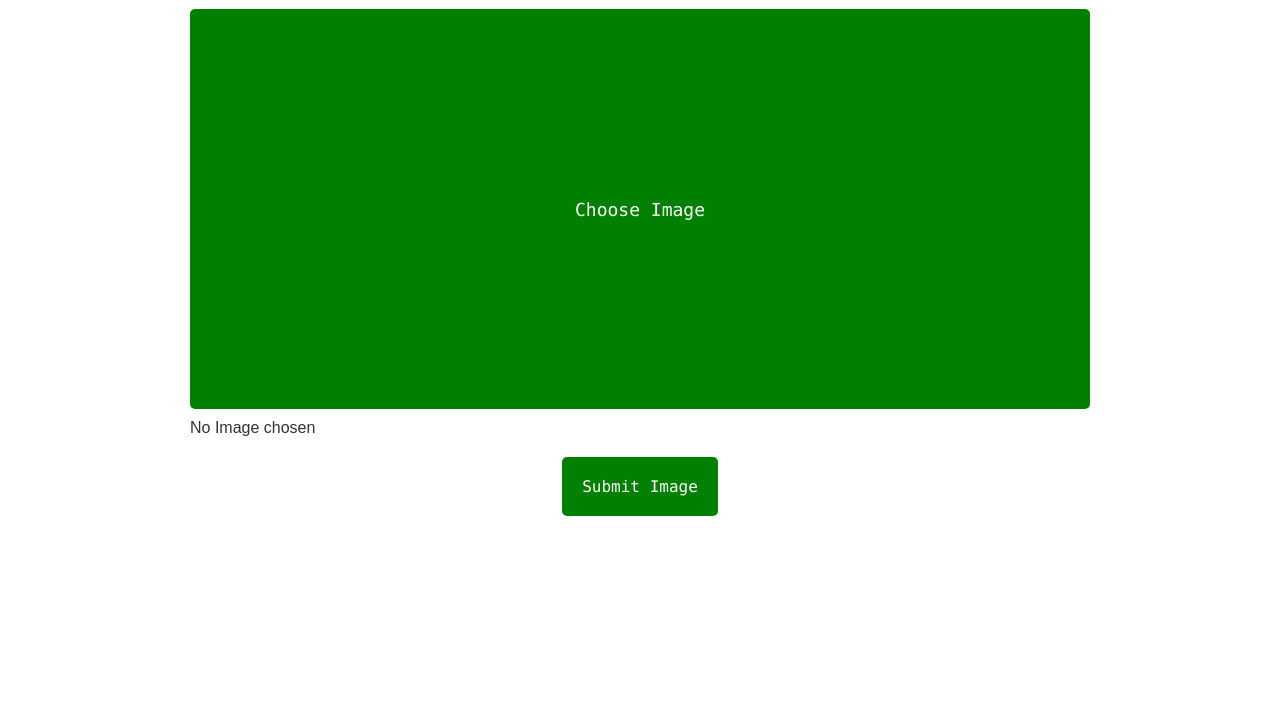
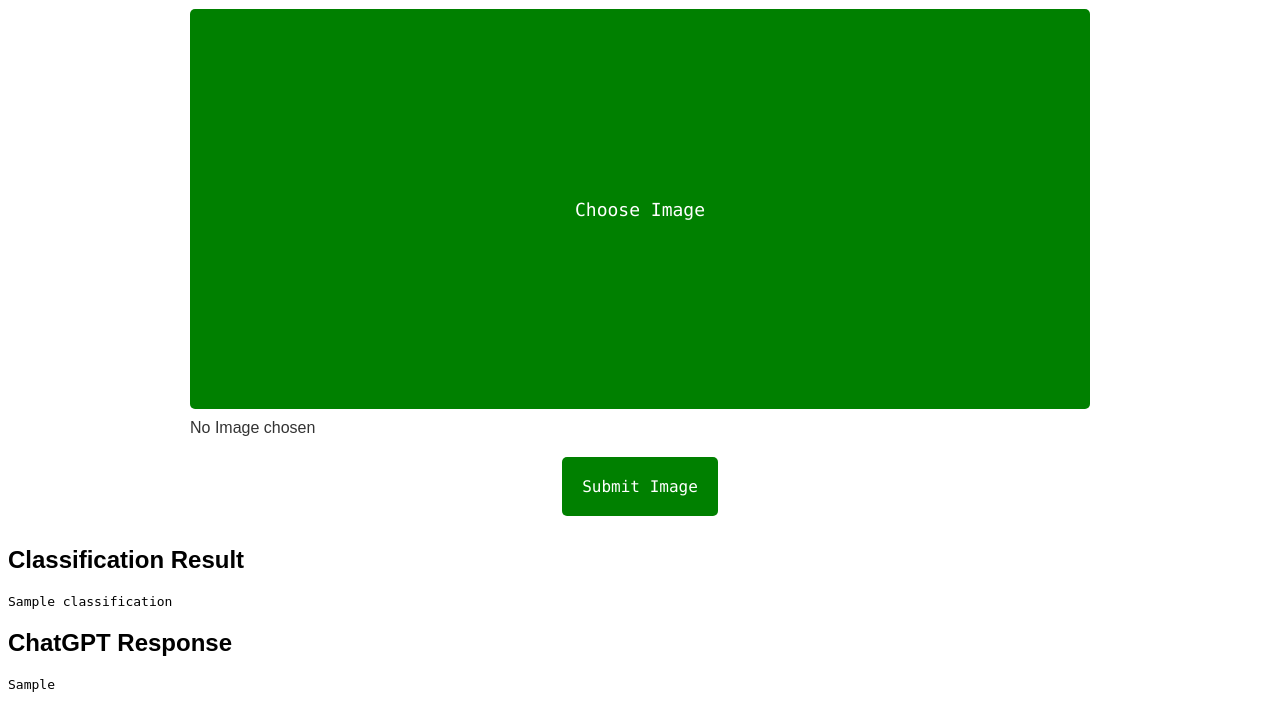
Before and after one commit to MoeMus/EcoSortWeb, a Flask app: template app/templates/index.html in a window 1280 px wide. Shown: the part 159-864 px from the top of the page. Before the commit the page ends 675 px from the top, so only its background shows below. Run offline with Flask 3, Linux system fonts and the light colour scheme; the template is opened without the code that fills it: most values are stand-ins (such as "Sample title", 1, 10 or a date in 2020).

Commit message:
Fixed 404 error and added classification to html

```diff
--- a/app/templates/index.html
+++ b/app/templates/index.html
@@ -6,7 +6,7 @@
     <title>EcoSort</title>
     <!--<link rel="stylesheet" href="{{ url_for('static', filename='styles.css') }}">-->
     <link rel="stylesheet" href="../static/styles.css">
-    <script src="../scripts/scripts.js" defer></script>
+    <script src="../static/scripts.js" defer></script>
 </head>
 <body>
     <h1 id="titlePage"> <span style="color: green;">Eco</span>Sort</h1>
@@ -24,5 +24,21 @@
 
     </form>
 
+    {% if classification %}
+    <div class="result">
+
+        <h2>Classification Result</h2>
+        <pre>{{ classification }}</pre>
+
+    </div>
+    {% endif %}
+    {% if chat_response %}
+    <div class="chat-response">
+
+        <h2>ChatGPT Response</h2>
+        <pre>{{ chat_response }}</pre>
+
+    </div>
+    {% endif %}
 </body>
 </html>
```
Also changed, not shown: app/static/scripts.js (renamed from app/scripts/scripts.js).
